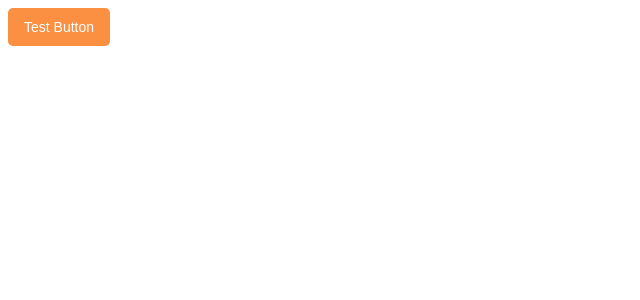
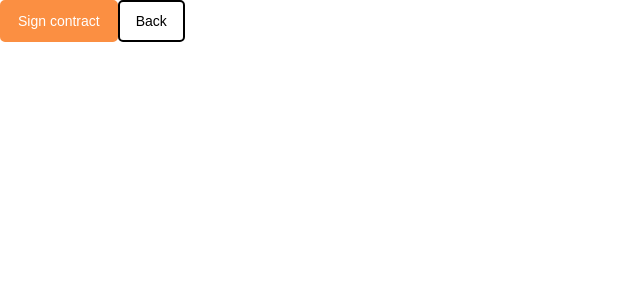
Before and after one commit to carrotist-coder/TipMinder, a React app: page / in a window 1280 px wide. Shown: the top 300 px of the page, without its empty margins (0-640 px from the left). Built offline with nearby package versions, Linux system fonts and the light colour scheme.

Commit message:
feat(shared): Button improve, global styles

```diff
--- a/src/app/App.jsx
+++ b/src/app/App.jsx
@@ -2,5 +2,10 @@ import '@/shared/config';
 import { Button } from '@shared/ui/Button';
 
 export const App = () => {
-  return <Button>Test Button</Button>;
+  return (
+    <>
+      <Button>Sign contract</Button>
+      <Button type="secondary">Back</Button>
+    </>
+  );
 };
--- /dev/null
+++ b/src/shared/config/styles/global.css
@@ -0,0 +1,4 @@
+* {
+  box-sizing: border-box;
+  margin: 0;
+}
--- a/src/shared/config/styles/index.js
+++ b/src/shared/config/styles/index.js
@@ -1 +1,2 @@
 import './variables.css';
+import './global.css';
--- a/src/shared/ui/Button/Button.jsx
+++ b/src/shared/ui/Button/Button.jsx
@@ -1,5 +1,10 @@
 import styles from './Button.module.css';
 
-export const Button = ({ children }) => {
-  return <button className={`${styles.button}`}>{children}</button>;
+export const Button = ({ children, type = '', onClick, ...props }) => {
+  const style = `${styles.button} ${styles[type] ?? ''}`;
+  return (
+    <button className={style} onClick={onClick} {...props}>
+      {children}
+    </button>
+  );
 };
--- a/src/shared/ui/Button/Button.module.css
+++ b/src/shared/ui/Button/Button.module.css
@@ -4,11 +4,11 @@
   border-radius: 5px;
   background-color: var(--primary);
   color: var(--white);
-  border: none;
+  border: 2px solid var(--primary);
 }
 
 .secondary {
   background-color: var(--white);
-  border: 2px solid var(--black);
+  border-color: var(--black);
   color: var(--black);
 }
```
